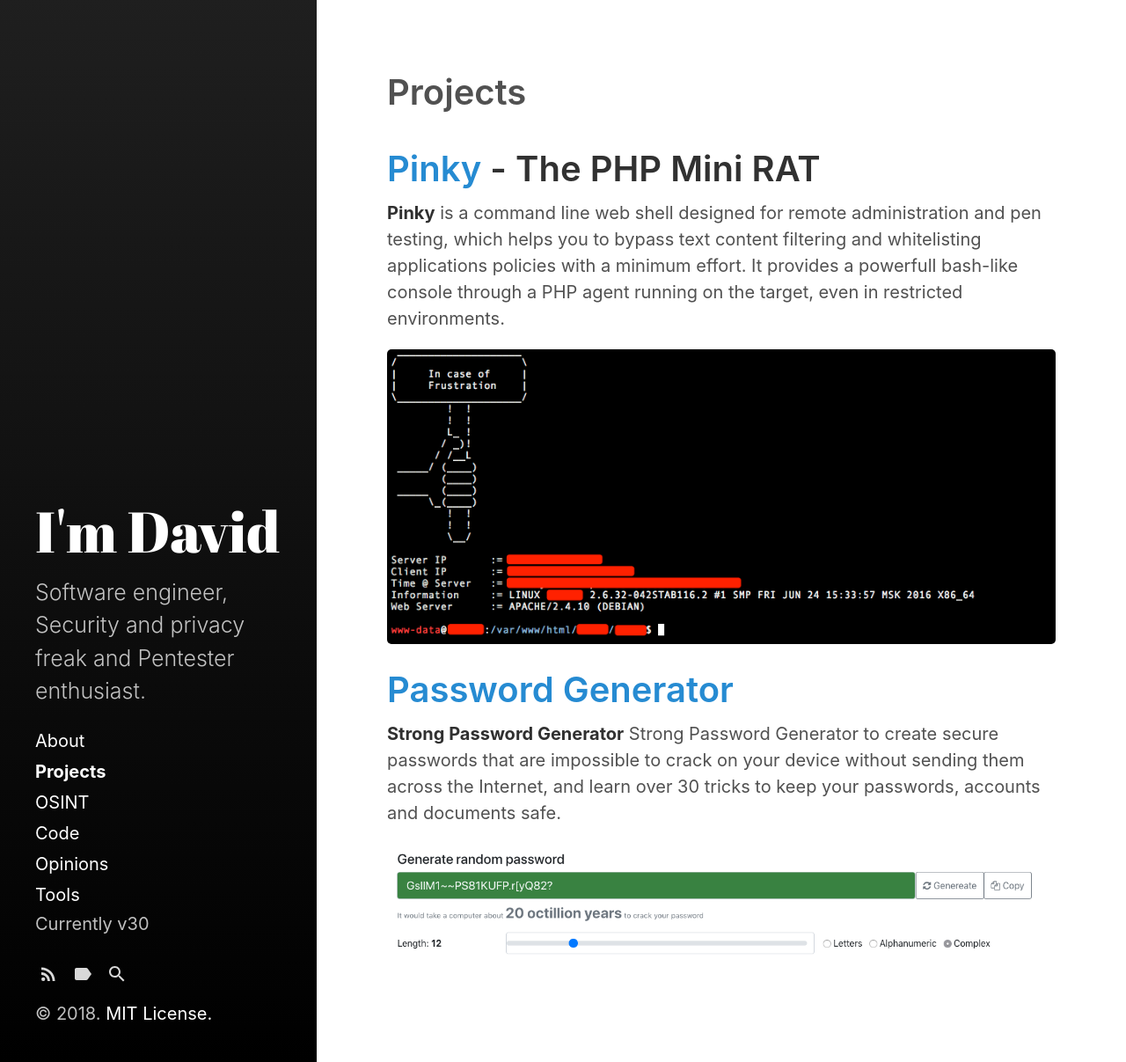
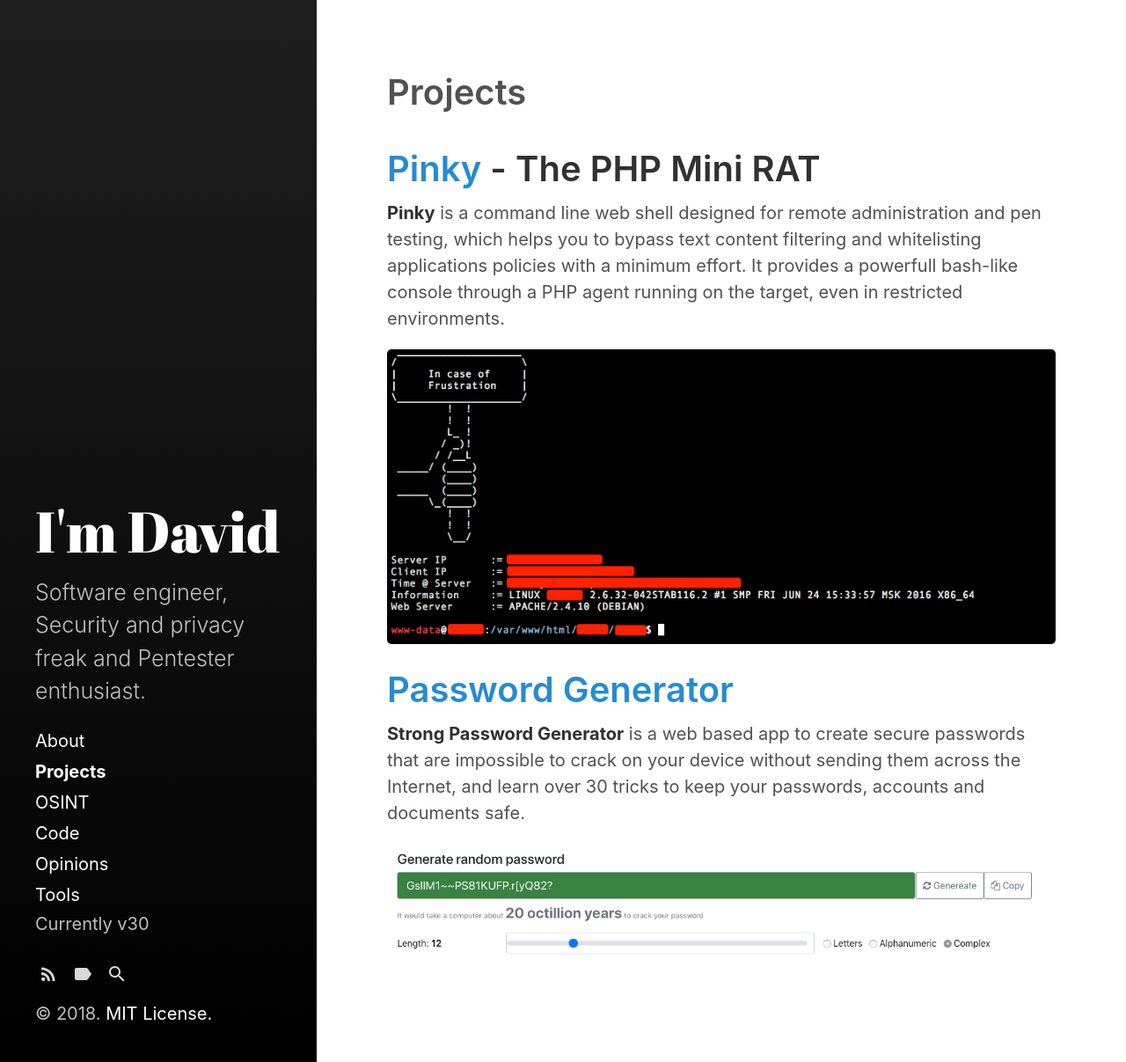
Before and after one commit to davidtavarez/davidtavarez.github.io, a Jekyll site: the page built from projects.md, in a window 1280 px wide. Shown: the whole page at 88% size. Built offline with Jekyll 4.4.1, drawn with Linux system fonts in a browser that asks for light colours.

```diff
--- a/projects.md
+++ b/projects.md
@@ -13,7 +13,7 @@
 
 # [Password Generator][passwords-page]
 
-**Strong Password Generator** Strong Password Generator to create secure passwords that are impossible to crack on your device without sending them across the Internet, and learn over 30 tricks to keep your passwords, accounts and documents safe.
+**Strong Password Generator** is a web based app to create secure passwords that are impossible to crack on your device without sending them across the Internet, and learn over 30 tricks to keep your passwords, accounts and documents safe.
 
 ![Password Generator][passwords-screenshot]
 
```
